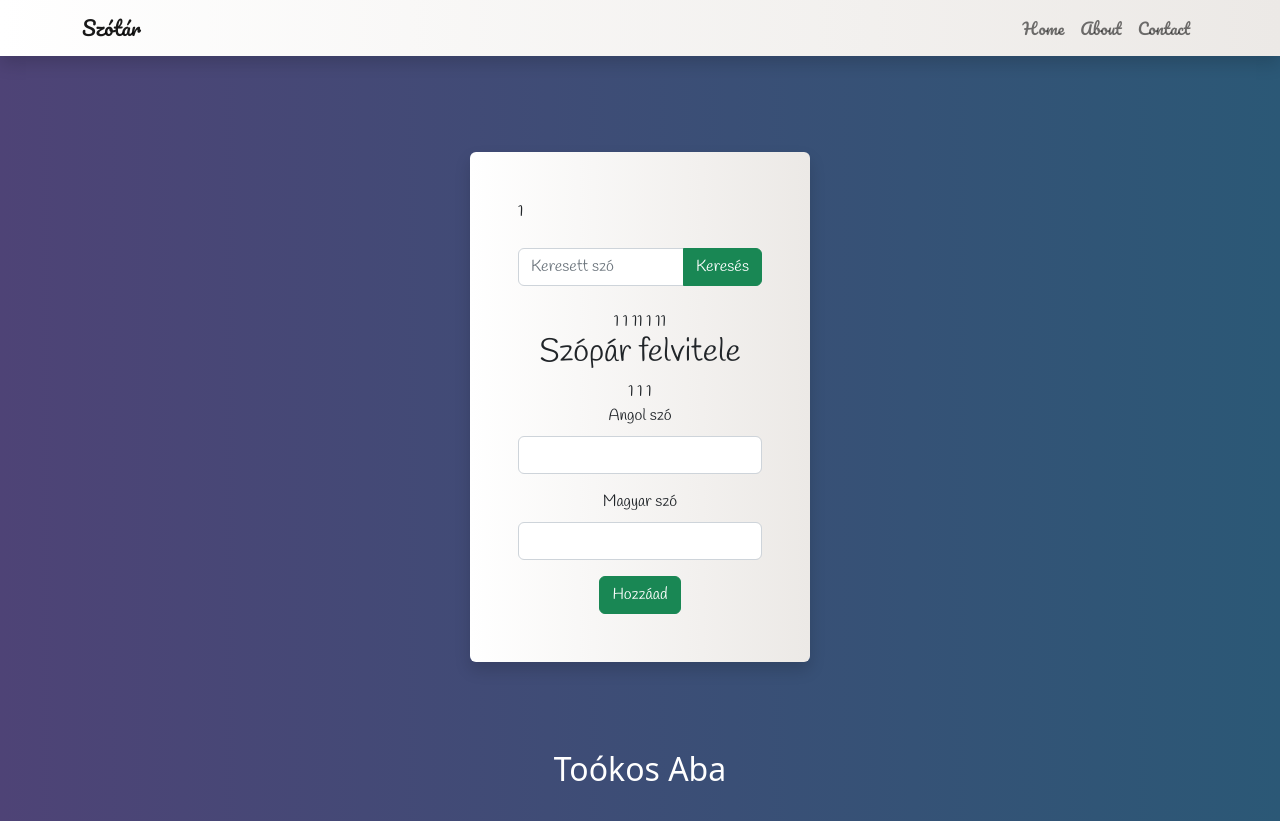
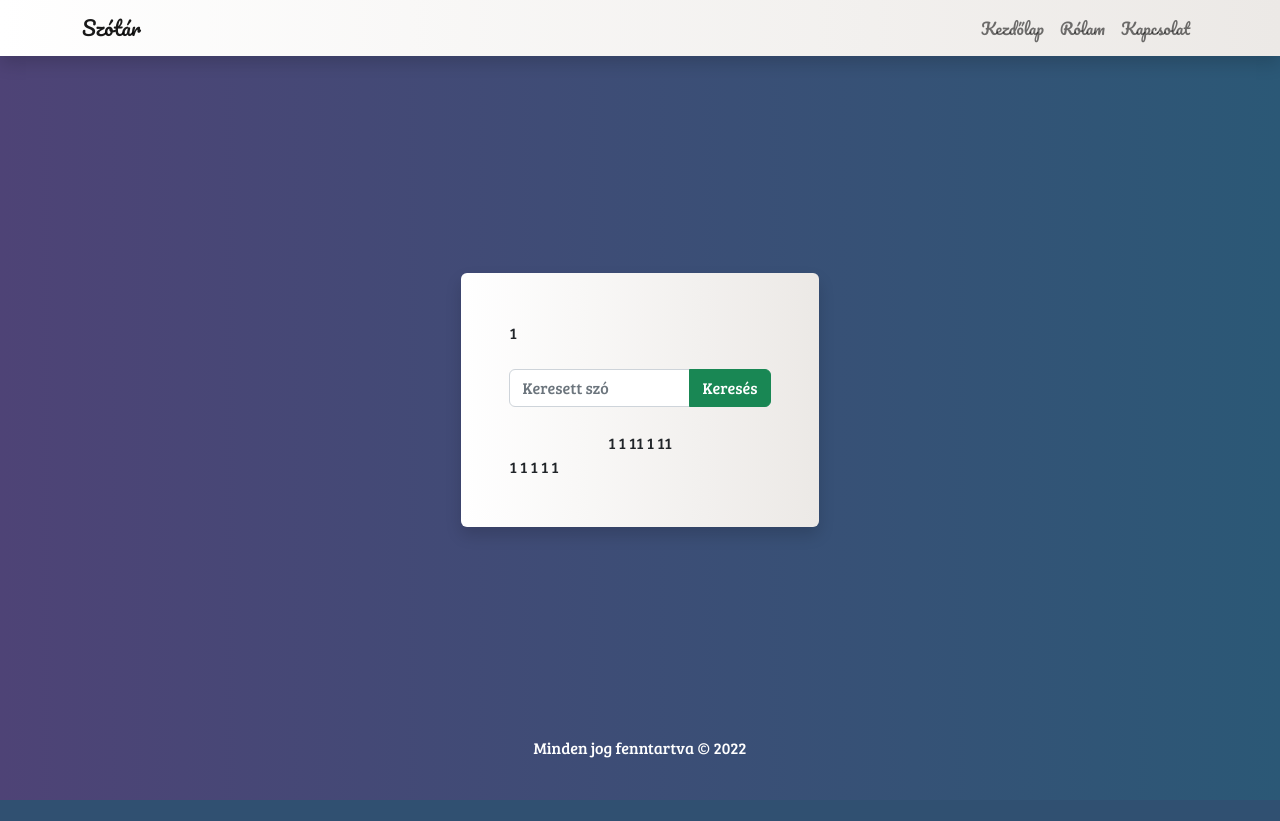
Before and after one commit to T0k0saba/hun-eng_dictionary, a PHP site: page /szotar/ in a window 1280 px wide. After the commit the page ends 800 px from the top, so only its background shows below. Run offline with PHP 8.4, Linux system fonts and the light colour scheme; the visitor is signed in with stand-in values (Sample User, id 1).

Commit message:
finishing the main page

```diff
--- /dev/null
+++ b/config/control.php
@@ -0,0 +1,6 @@
+<?php
+
+$copyYear = 2022;
+$curYear = date('Y');
+
+?>
--- a/css/styles.css
+++ b/css/styles.css
@@ -1,19 +1,26 @@
+* {
+    margin: 0;
+    padding: 0;
+    box-sizing: border-box;
+}
+
 body {
-    height: 100vh;
     background: #2b5876;  /* fallback for old browsers */
     background: -webkit-linear-gradient(to right, #4e4376, #2b5876);  /* Chrome 10-25, Safari 5.1-6 */
     background: linear-gradient(to right, #4e4376, #2b5876); /* W3C, IE 10+/ Edge, Firefox 16+, Chrome 26+, Opera 12+, Safari 7+ */
+}
 
 
-
-}
-
 .card {
-    font-family: 'Handlee', cursive;
+    font-family: 'Bree Serif', serif;
 }
 
 #navbar {
     font-family: 'Pacifico', cursive;
+}
+
+main {
+    flex: auto !important;
 }
 
 .card, #navbar {
@@ -21,3 +28,7 @@ body {
     background: -webkit-linear-gradient(to right, #FFFFFF, #ECE9E6);  /* Chrome 10-25, Safari 5.1-6 */
     background: linear-gradient(to right, #FFFFFF, #ECE9E6); /* W3C, IE 10+/ Edge, Firefox 16+, Chrome 26+, Opera 12+, Safari 7+ */
 }
+
+#footer {
+    font-family: 'Bree Serif', serif;
+}
--- a/index.php
+++ b/index.php
@@ -1,50 +1,10 @@
 <?php
-
-include('./config/constants.php');
-
+include('./partials/header.php');
 ?>
 
 
-<!DOCTYPE html>
-<html lang="hu">
 
-<head>
-    <meta charset="UTF-8">
-    <meta http-equiv="X-UA-Compatible" content="IE=edge">
-    <meta name="viewport" content="width=device-width, initial-scale=1.0">
-    <title>Magyar - Angol szótár</title>
-    <link rel="stylesheet" href="./css/styles.css">
-    <link rel="preconnect" href="https://fonts.googleapis.com">
-    <link rel="preconnect" href="https://fonts.gstatic.com" crossorigin>
-    <link href="https://fonts.googleapis.com/css2?family=Handlee&family=Pacifico&display=swap" rel="stylesheet">
-    <link rel="stylesheet" href="./css/bootstrap.min.css">
-</head>
-
-<body>
-    <header>
-        <nav class="navbar navbar-expand-lg navbar-light bg-light static-top mb-5 shadow" id="navbar">
-            <div class="container">
-                <a class="navbar-brand" href="#">Szótár</a>
-                <button class="navbar-toggler" type="button" data-bs-toggle="collapse" data-bs-target="#navbarResponsive" aria-controls="navbarResponsive" aria-expanded="false" aria-label="Toggle navigation">
-                    <span class="navbar-toggler-icon"></span>
-                </button>
-                <div class="collapse navbar-collapse" id="navbarResponsive">
-                    <ul class="navbar-nav ms-auto">
-                        <li class="nav-item active">
-                            <a class="nav-link" href="#">Home</a>
-                        </li>
-                        <li class="nav-item active">
-                            <a class="nav-link" href="#">About</a>
-                        </li>
-                        <li class="nav-item active">
-                            <a class="nav-link" href="#">Contact</a>
-                        </li>
-                    </ul>
-                </div>
-            </div>
-        </nav>
-    </header>
-    <main>
+<main class="d-flex align-items-center justify-content-center">
     <div class="container d-flex align-items-center justify-content-center">
         <div class="card border-0 shadow my-5">
             <div class="card-body p-5">
@@ -111,8 +71,12 @@ include('./config/constants.php');
                 </div>
 
 
-                    <div class="text-center">
-                <h2>Szópár felvitele</h2>
+                <?php
+                if (isset($_SESSION['hozzaAdCim'])) {
+                    echo $_SESSION['hozzaAdCim'];
+                    unset($_SESSION['hozzaAdCim']);
+                }
+                ?>
                 <?php
                 if (isset($_SESSION['add'])) //checking whether the session is set or not
                 {
@@ -134,87 +98,16 @@ include('./config/constants.php');
                     unset($_SESSION['alreadyExist']); //remove session message
                 }
                 ?>
-                <form class="w-100 mx-auto" method="GET">
-                    <div class="mb-3">
-                        <label for="angol" class="form-label">Angol szó</label>
-                        <input type="text" class="form-control" id="angolSzo" name="angol" required>
-                    </div>
-                    <div class="mb-3">
-                        <label for="magyar" class="form-label">Magyar szó</label>
-                        <input type="text" class="form-control" id="magyarSzo" name="magyar" required>
-                    </div>
-                    <div>
-                        <button type="submit" class="btn btn-success" name="submit">Hozzáad</button>
-                    </div>
-                </form>
-            </div>
+                <?php
+                if (isset($_SESSION['hozzaAdForm'])) {
+                    echo $_SESSION['hozzaAdForm'];
+                    unset($_SESSION['hozzaAdForm']);
+                }
+                ?>
             </div>
         </div>
     </div>
 </main>
-    <footer>
-        <div class="sticky-bottom py-4 mt-3" id="footer">
-            <h2 class="text-white text-center">Toókos Aba</h2>
-        </div>
-    </footer>
-    <script src="./js/bootstrap.min.js"></script>
-</body>
-
-</html>
-
 <?php
-//Process the value from Form and save it in database
-
-//Check whether the submit button is clicked or not
-
-if (null !== filter_input(INPUT_GET, 'submit', FILTER_SANITIZE_SPECIAL_CHARS)) { // if(isset($_GET['submit])) replaced
-    // Button Clicked
-    // echo "Button Clicked";
-
-    //1. Get the data from form
-    $magyar = filter_input(INPUT_GET, 'magyar', FILTER_SANITIZE_SPECIAL_CHARS);
-    $angol = filter_input(INPUT_GET, 'angol', FILTER_SANITIZE_SPECIAL_CHARS);
-
-
-    //2. SQL query to save the data into database
-    $sql = "INSERT INTO szotar SET
-        magyar='$magyar',
-        angol='$angol'
-    ";
-
-
-    //3. Check whether the word is already exist in database or not
-
-    $check = "SELECT * FROM szotar WHERE magyar = '$magyar' AND angol = '$angol'";
-    $rs = mysqli_query($conn, $check);
-    $data = mysqli_fetch_array($rs, MYSQLI_NUM);
-    if ($data[0] > 1) {
-        $_SESSION['alreadyExist'] = "<div class='text-danger text-center'>A szó már létezik!</div>";
-        //redirect page to home page
-        header("location:" . SITEURL . 'index.php');
-    } else {
-
-        // 4. Executing query and saving data into database
-        $res = mysqli_query($conn, $sql) or die(mysqli_error($conn));
-    }
-
-
-    //5. check wether the (query is executed) data is inserted or not and display appropriate message
-
-    if ($res == TRUE) {
-        //Data inserted
-        //echo "Data inserted";
-        //create a session variable to display message
-        $_SESSION['add'] = "<div class='text-success'>A szó sikeresen hozzáadva!</div>";
-        //redirect page to home page
-        header("location:" . SITEURL . 'index.php');
-    } else {
-        //Failed to insert data
-        //echo "Failed to insert data";
-        //create a session variable to display message
-        $_SESSION['notAdd'] = "<div class='text-danger'>A szó hozzáadása sikertelen!</div>";
-        //redirect page to home page
-        header("location:" . SITEURL . 'index.php');
-    }
-}
+include('./partials/footer.php');
 ?>
--- /dev/null
+++ b/partials/footer.php
@@ -0,0 +1,66 @@
+<footer class="mt-auto">
+        <div class="py-4 mt-3" id="footer">
+            <p class="text-white text-center">Minden jog fenntartva &copy; <?php echo $copyYear . (($copyYear != $curYear) ? '-' . $curYear : ''); ?></p>
+        </div>
+    </footer>
+    <script src="./js/bootstrap.min.js"></script>
+</body>
+
+</html>
+
+<?php
+//Process the value from Form and save it in database
+
+//Check whether the submit button is clicked or not
+
+if (null !== filter_input(INPUT_GET, 'submit', FILTER_SANITIZE_SPECIAL_CHARS)) { // if(isset($_GET['submit])) replaced
+    // Button Clicked
+    // echo "Button Clicked";
+
+    //1. Get the data from form
+    $magyar = filter_input(INPUT_GET, 'magyar', FILTER_SANITIZE_SPECIAL_CHARS);
+    $angol = filter_input(INPUT_GET, 'angol', FILTER_SANITIZE_SPECIAL_CHARS);
+
+
+    //2. SQL query to save the data into database
+    $sql = "INSERT INTO szotar SET
+        magyar='$magyar',
+        angol='$angol'
+    ";
+
+
+    //3. Check whether the word is already exist in database or not
+
+    $check = "SELECT * FROM szotar WHERE magyar = '$magyar' AND angol = '$angol'";
+    $rs = mysqli_query($conn, $check);
+    $data = mysqli_fetch_array($rs, MYSQLI_NUM);
+    if ($data[0] > 1) {
+        $_SESSION['alreadyExist'] = "<div class='text-danger text-center'>A szó már létezik!</div>";
+        //redirect page to home page
+        header("location:" . SITEURL . 'index.php');
+    } else {
+
+        // 4. Executing query and saving data into database
+        $res = mysqli_query($conn, $sql) or die(mysqli_error($conn));
+    }
+
+
+    //5. check wether the (query is executed) data is inserted or not and display appropriate message
+
+    if ($res == TRUE) {
+        //Data inserted
+        //echo "Data inserted";
+        //create a session variable to display message
+        $_SESSION['add'] = "<div class='text-success text-center'>A szó sikeresen hozzáadva!</div>";
+        //redirect page to home page
+        header("location:" . SITEURL . 'index.php');
+    } else {
+        //Failed to insert data
+        //echo "Failed to insert data";
+        //create a session variable to display message
+        $_SESSION['notAdd'] = "<div class='text-danger text-center'>A szó hozzáadása sikertelen!</div>";
+        //redirect page to home page
+        header("location:" . SITEURL . 'index.php');
+    }
+}
+?>
--- /dev/null
+++ b/partials/header.php
@@ -0,0 +1,43 @@
+<?php
+include('./config/constants.php');
+include('./config/control.php');
+?>
+<!DOCTYPE html>
+<html lang="hu">
+
+<head>
+    <meta charset="UTF-8">
+    <meta http-equiv="X-UA-Compatible" content="IE=edge">
+    <meta name="viewport" content="width=device-width, initial-scale=1.0">
+    <title>Magyar - Angol szótár</title>
+    <link rel="stylesheet" href="./css/styles.css">
+    <link rel="preconnect" href="https://fonts.googleapis.com">
+    <link rel="preconnect" href="https://fonts.gstatic.com" crossorigin>
+    <link href="https://fonts.googleapis.com/css2?family=Bree+Serif&family=Pacifico&display=swap" rel="stylesheet">
+    <link rel="stylesheet" href="./css/bootstrap.min.css">
+</head>
+
+<body class="d-flex flex-column min-vh-100">
+    <header>
+        <nav class="navbar navbar-expand-lg navbar-light bg-light static-top mb-5 shadow" id="navbar">
+            <div class="container">
+                <a class="navbar-brand" href="index.php">Szótár</a>
+                <button class="navbar-toggler" type="button" data-bs-toggle="collapse" data-bs-target="#navbarResponsive" aria-controls="navbarResponsive" aria-expanded="false" aria-label="Toggle navigation">
+                    <span class="navbar-toggler-icon"></span>
+                </button>
+                <div class="collapse navbar-collapse" id="navbarResponsive">
+                    <ul class="navbar-nav ms-auto">
+                        <li class="nav-item active">
+                            <a class="nav-link" href="index.php">Kezdőlap</a>
+                        </li>
+                        <li class="nav-item active">
+                            <a class="nav-link" href="about.php">Rólam</a>
+                        </li>
+                        <li class="nav-item active">
+                            <a class="nav-link" href="contact.php">Kapcsolat</a>
+                        </li>
+                    </ul>
+                </div>
+            </div>
+        </nav>
+    </header>
```
Also changed, not shown: about.php (added, +8 -0 lines), contact.php (added, +8 -0 lines), partials/search.php (+17 -0 lines). Lines whose indentation alone changed are shown as unchanged.
